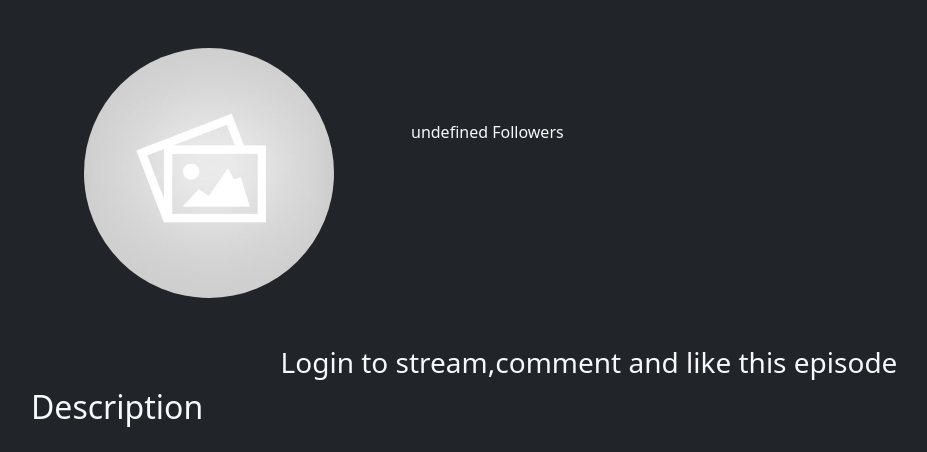
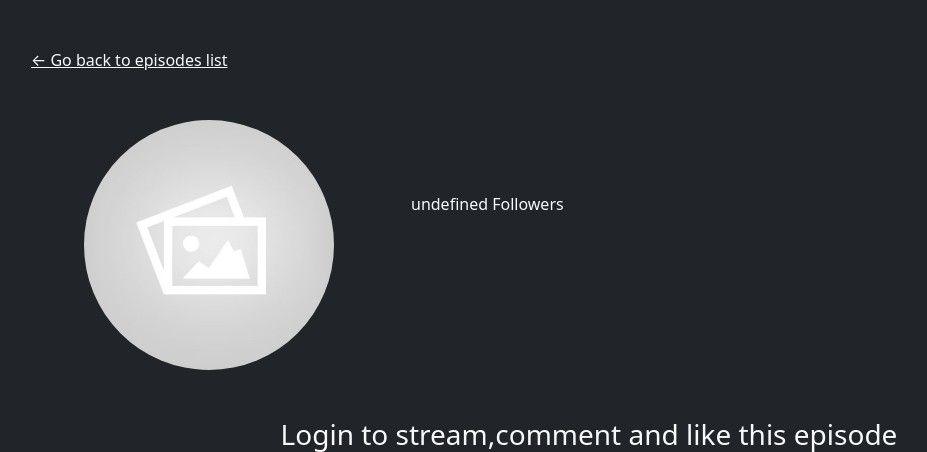
Before and after one commit to adamtao14/podloop-project, a Django app: template podloop/core/templates/core/episode.html in a window 1280 px wide. Shown: the part 72-524 px from the top of the page, without its empty margins (51-978 px from the left). Run offline with Django 4.2, Linux system fonts and the light colour scheme; the template is opened without the code that fills it, so the values that code supplies are empty.

Commit message:
wip episodio

```diff
--- a/podloop/core/templates/core/episode.html
+++ b/podloop/core/templates/core/episode.html
@@ -8,6 +8,9 @@
 />
 {% endblock %} {% block content %}
 <div class="mt-5 row">
+  <a href="{% url 'core:podcast' podcast.slug%}" class="text-light mb-5"
+    >&larr; Go back to episodes list</a
+  >
   <div class="info-section col-lg-4">
     <div class="episode-image">
       {% if episode.episode_thumbnail %}
```
Also changed, not shown: podloop/db.sqlite3.
